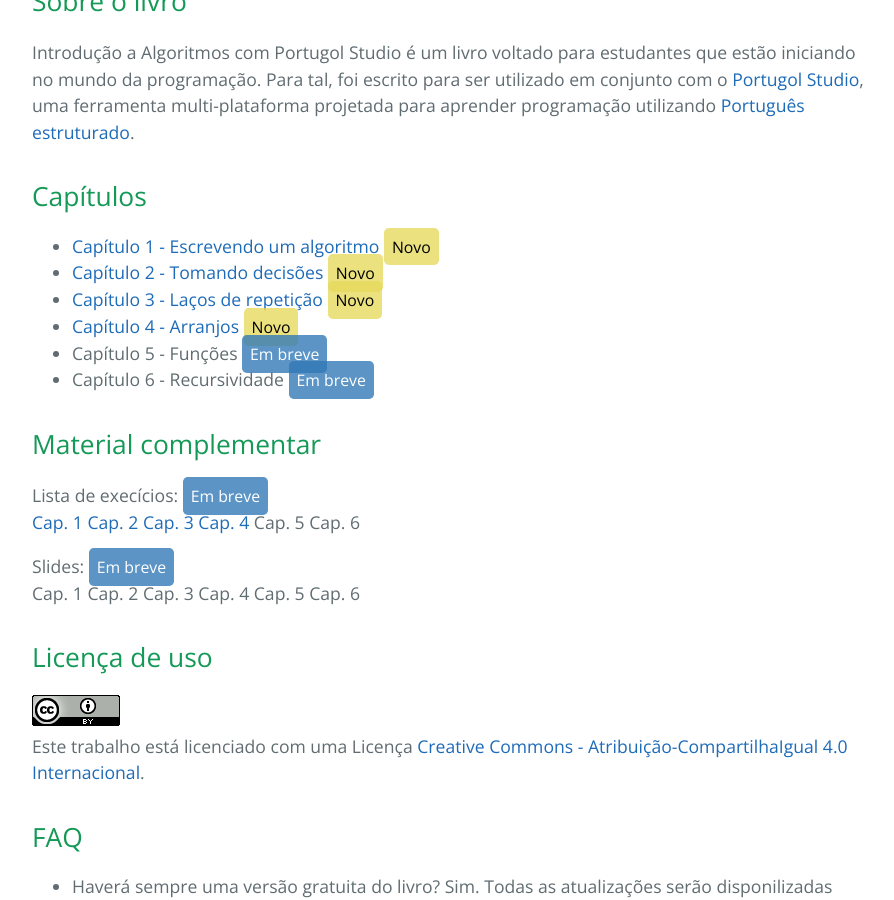
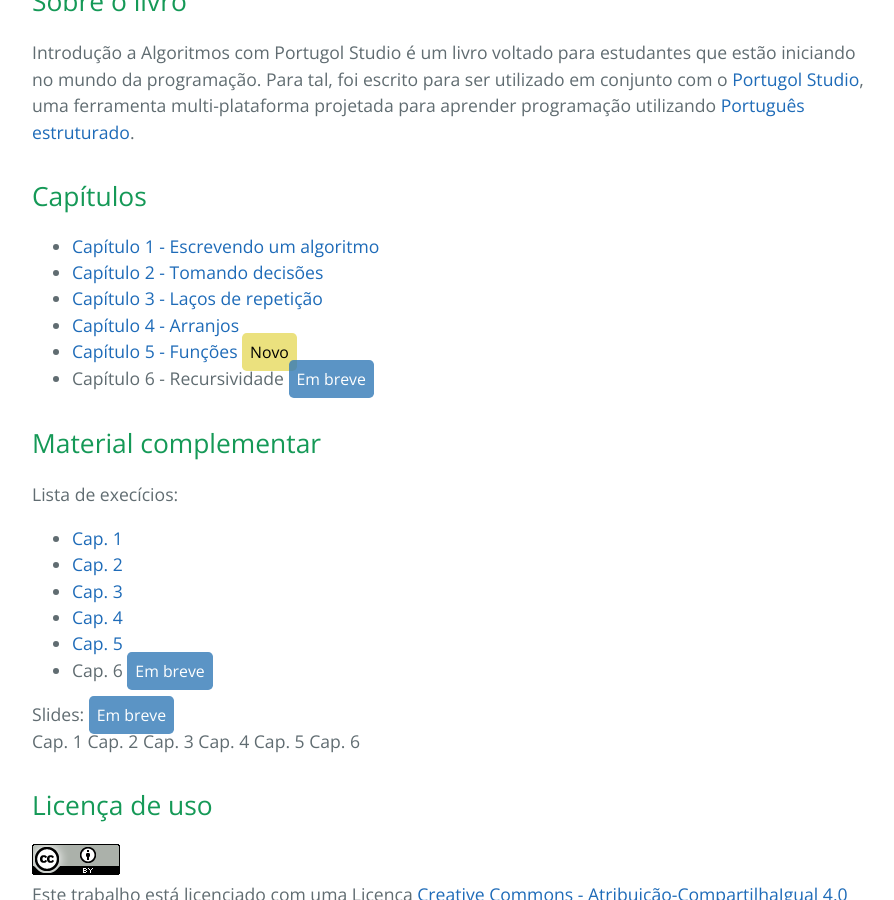
Before and after one commit to marcoaugustoandrade/livro-algoritmos, a Jekyll site: the page built from index.md, in a window 1280 px wide and 900 px high, scrolled down 619 px. Shown: the whole window, without its empty margins (192-1086 px from the left). Built offline with Jekyll 4.4.1, drawn with Linux system fonts in a browser that asks for light colours; our own code applies the rules of GitHub Pages for plain Markdown files; the repository's description, which GitHub fills in, is left out.

Commit message:
Adicionando o capitulo 5

```diff
--- a/index.md
+++ b/index.md
@@ -7,16 +7,21 @@
 Introdução a Algoritmos com Portugol Studio é um livro voltado para estudantes que estão iniciando no mundo da programação. Para tal, foi escrito para ser utilizado em conjunto com o [Portugol Studio](http://lite.acad.univali.br/portugol/), uma ferramenta multi-plataforma projetada para aprender programação utilizando [Português estruturado](https://pt.wikipedia.org/wiki/Portugol).
 
 ## Capítulos
-* [Capítulo 1 - Escrevendo um algoritmo](cap1.html) <span class="badge badge-warning">Novo</span>
-* [Capítulo 2 - Tomando decisões](cap2.html) <span class="badge badge-warning">Novo</span>
-* [Capítulo 3 - Laços de repetição](cap3.html) <span class="badge badge-warning">Novo</span>
-* [Capítulo 4 - Arranjos](cap4.html) <span class="badge badge-warning">Novo</span>
-* Capítulo 5 - Funções <span class="badge badge-info">Em breve</span>
+* [Capítulo 1 - Escrevendo um algoritmo](cap1.html)
+* [Capítulo 2 - Tomando decisões](cap2.html)
+* [Capítulo 3 - Laços de repetição](cap3.html)
+* [Capítulo 4 - Arranjos](cap4.html)
+* [Capítulo 5 - Funções](cap5.html) <span class="badge badge-warning">Novo</span>
 * Capítulo 6 - Recursividade <span class="badge badge-info">Em breve</span>
 
 ## Material complementar
-Lista de execícios: <span class="badge badge-info">Em breve</span>
-[Cap. 1](cap1-exercicios.html) [Cap. 2](cap2-exercicios.html) [Cap. 3](cap3-exercicios.html) [Cap. 4](cap4-exercicios.html) Cap. 5 Cap. 6
+Lista de execícios:
+* [Cap. 1](cap1-exercicios.html)
+* [Cap. 2](cap2-exercicios.html)
+* [Cap. 3](cap3-exercicios.html)
+* [Cap. 4](cap4-exercicios.html)
+* [Cap. 5](cap5-exercicios.html)
+* Cap. 6 <span class="badge badge-info">Em breve</span>
 
 Slides: <span class="badge badge-info">Em breve</span>
 Cap. 1 Cap. 2 Cap. 3 Cap. 4 Cap. 5 Cap. 6
```
Also changed, not shown: cap5-exercicios.md (added, +19 -0 lines), cap5.md (added, +137 -0 lines), README.md, cap4-exercicios.md (line endings or trailing spaces).
